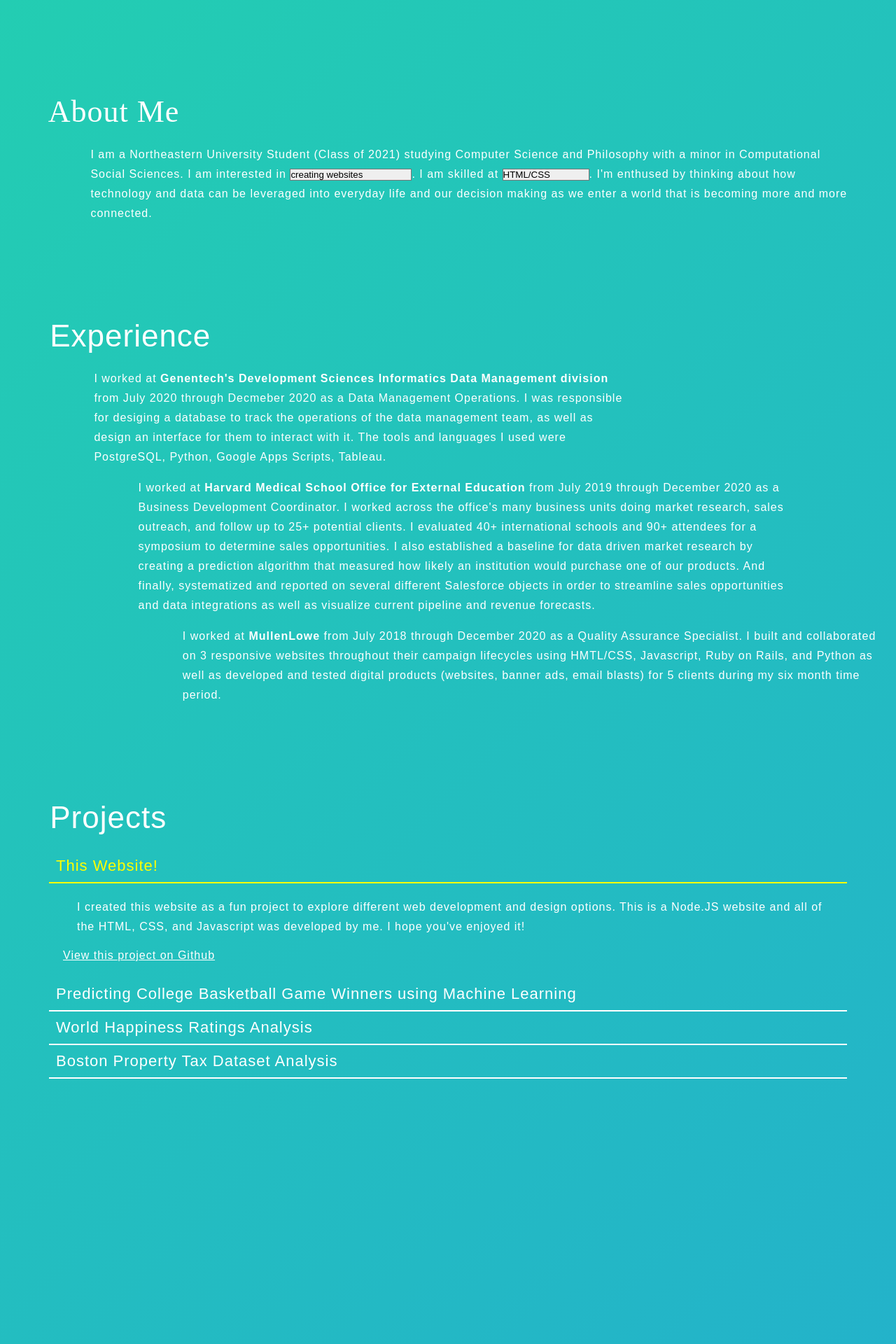
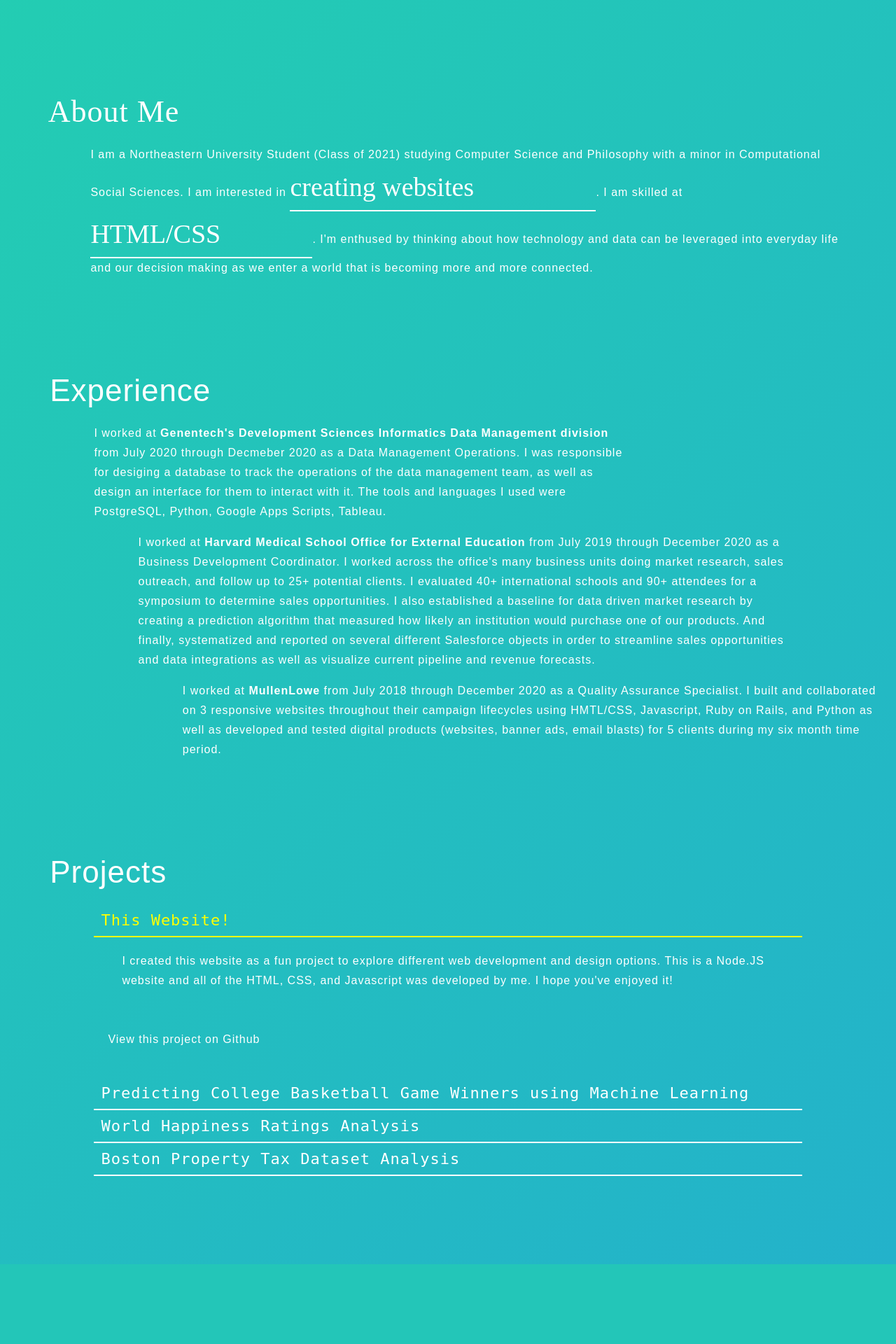
Before and after one commit to samMerkovitz/PersonalWebsite, a Flask app: page / in a window 1280 px wide. Shown: the part 960-2880 px from the top of the page at 70% size. After the commit the page ends 2766 px from the top, so only its background shows below. Run offline with Flask 2, Linux system fonts and the light colour scheme.

Commit message:
updated deployment

```diff
--- a/app/static/javascript/fadein.js
+++ b/app/static/javascript/fadein.js
@@ -39,9 +39,11 @@
 
       function openNav() {
         document.getElementById("mySideNav").style.width = "250px";
+        $('.menu-icon').css('display', 'none');
       }
 
       /* Set the width of the side navigation to 0 */
       function closeNav() {
         document.getElementById("mySideNav").style.width = "0";
+        $('.menu-icon').css('display', 'flex');
       }
--- a/app/static/styles/main.css
+++ b/app/static/styles/main.css
@@ -13,6 +13,7 @@
 
 html {
     cursor: url('../img/hand-cursor.png'), auto;
+    overflow-x: hidden;
 }
 
 a {
@@ -220,6 +206,20 @@
     padding-right: 20px;
     color: inherit;
     text-decoration: none;
+}
+
+.github-link {
+    font-family: Montserrat, sans-serif;
+    font-size: 16px;
+    line-height: 32px;
+    font-weight: 500px;
+    padding-top: 15px;
+    padding-bottom: 9px;
+    padding-right: 20px;
+    color: inherit;
+    text-decoration: none;
+    float: left;
+    clear: left;
 }
 
 .education_section {
@@ -409,6 +361,30 @@
 }
 
 
+<<<<<<< HEAD:app/static/styles/main.css
+=======
+.about-me-p {
+    font-family: 'Libre Baskerville', serif;
+    font-size: 38px;
+    line-height: 65px;
+}
+
+.about-me-select {
+    font-family: 'Libre Baskerville', serif;
+    font-size: 38px;
+    line-height: 65px;
+    border: 0;
+    border-bottom: 2px solid;
+    border-bottom-color: white;
+    background: transparent;
+    color: white;
+
+}
+
+
+
+
+>>>>>>> 97df5ed00f26ea6ede7ec82fee5380959f70a0bf:public/app/static/styles/main.css
 /* Scroll Down */
 
 .scrolldown-wrapper {
@@ -456,13 +432,128 @@
 	}
 }
 
+<<<<<<< HEAD:app/static/styles/main.css
 .github {
     height: 40px;
     width: 40px;
 }
+=======
+
+
+
+
+>>>>>>> 97df5ed00f26ea6ede7ec82fee5380959f70a0bf:public/app/static/styles/main.css
 
 .github-link {
     text-decoration: underline;
     padding-top: 15px;
     color: white;
 }
+
+
+.projects {
+    margin: 10% auto;
+    margin-top: 0;
+    color: #fff;
+    width: 80%;
+
+  }
+
+  summary {
+    display: block;
+    padding: 10px;
+    font-family: "Space Mono", monospace;
+    font-size: 22px;
+    transition: .3s;
+    border-bottom: 2px solid;
+    user-select: none;
+  }
+
+  details > div {
+    display: block;
+    flex-wrap: wrap;
+    overflow: auto;
+    height: 100%;
+    user-select: none;
+    padding: 0 20px;
+    font-family: "Karla", sans-serif;
+    line-height: 1.5;
+  }
+
+  details > div > img {
+    align-self: flex-start;
+    max-width: 100%;
+    margin-top: 20px;
+  }
+
+  details > div > p {
+    flex: 1;
+  }
+
+  details[open] > summary {
+     color: yellow;
+  }
+
+  @media (min-width: 768px) {
+    details[open] > div > p {
+      opacity: 0;
+      animation-name: showContent;
+      animation-duration: 0.6s;
+      animation-delay: 0.2s;
+      animation-fill-mode: forwards;
+      margin: 0;
+      padding-left: 20px;
+    }
+
+    details[open] > div {
+      animation-name: slideDown;
+      animation-duration: 0.3s;
+      animation-fill-mode: forwards;
+    }
+
+    details[open] > div > img {
+      opacity: 0;
+      height: 100%;
+      margin: 0;
+      animation-name: showImage;
+      animation-duration: 0.3s;
+      animation-delay: 0.15s;
+      animation-fill-mode: forwards;
+    }
+  }
+
+  @keyframes slideDown {
+    from {
+      opacity: 0;
+      height: 0;
+      padding: 0;
+    }
+
+    to {
+      opacity: 1;
+      height: var(--contentHeight);
+      padding: 20px;
+    }
+  }
+
+  @keyframes showImage {
+    from {
+      opacity: 0;
+      clip-path: inset(50% 0 50% 0);
+      transform: scale(0.4);
+    }
+
+    to {
+      opacity: 1;
+      clip-path: inset(0 0 0 0);
+    }
+  }
+
+  @keyframes showContent {
+    from {
+      opacity: 0;
+    }
+    to {
+      opacity: 1;
+    }
+  }
--- a/app/templates/index.html
+++ b/app/templates/index.html
@@ -1,6 +1,37 @@
-{% extends "nav-menu.html" %}
+<html>
+    <head>
+        <link rel="stylesheet" type="text/css" href="styles/main.css" />
+    </head>
+    <body>
+        <div class="nav-menu" id="nav-menu" data-collapse="medium" data-animation="default" data-duration="400" role="banner">
+            <div class="nav-items">
+                <div class="nav-wrapper">
+                    <nav role="navigation" class="nav-items-in-menu">
+                        <a href='/index' aria-current="page" class="home-button">HOME</a>
+                        <a href='/index#education-container' aria-current="page" class="about-button">ABOUT</a>
+                        <a href='/index#experience-section' aria-current="page" class="about-button">EXPERIENCE</a>
+                        <a href="/index#projects-section" aria-current="page" class="about-button">PROJECTS</a>
+                        <a href="https://www.linkedin.com/in/sam-merkovitz" aria-current="page" class="about-button" target="__blank">LINKEDIN</a>
 
-{% block content %}
+
+                    </nav>
+                    <div class="sidenav-menu" >
+                        <img onclick="openNav()" class="menu-icon" alt="" src="{{ url_for('static', filename='img/menu-icon.png') }}"></img>
+                        <div class="sidenav"id=mySideNav>
+                            <a href="javascript:void(0)" class="closebtn" onclick="closeNav()">&times;</a>
+                            <a href='/index' aria-current="page" class="home-button">HOME</a>
+                            <a href='/index#education-container' aria-current="page" class="about-button">ABOUT</a>
+                            <a href='/index#experience-section' aria-current="page" class="about-button">EXPERIENCE</a>
+                            <a href="/index#projects-section" aria-current="page" class="about-button">PROJECTS</a>
+                            <a href="https://www.linkedin.com/in/sam-merkovitz" aria-current="page" class="about-button" target="__blank">LINKEDIN</a>
+                        </div>
+
+                    </div>
+                </div>
+            </div>
+        </div>
+
+
 
         <section class="header-section" >
             <div class="header-container">
@@ -25,7 +56,7 @@
                     About Me
                 </h1>
                 <p class="about-me-p">
-                    I am a Northeastern University Student (Class of 2021) studying Computer Science and Philosophy with a minor in Computational Social Sciences. I am interested in
+                    I am a Northeastern University Student (Class of 2021) studying Computer Science and Philosophy with a minor in Computational Social Sciences. I am interested in
                     <select class="about-me-select">
                         <option>creating websites</option>
                         <option>using data to make decisions</option>
@@ -66,13 +97,11 @@
         </section>
 
         <section class="projects-tab" id="projects-section">
-
             <div>
                 <h1 class="section-header">
                     Projects
                 </h1>
             </div>
-            <div class="projects-container">
             <section class="projects">
                 <details open>
                 <summary>
@@ -125,11 +154,19 @@
                     </p>
                     </div>
                 </details>
-
             </section>
-        </div>
         </section>
 
 
 
-{% endblock %}
+
+<script src="static/javascript/jquery.js"></script>
+<script src="static/javascript/fadein.js"></script>
+
+</body>
+
+
+
+
+
+</html>
```
Also changed, not shown: other parts of app/static/styles/main.css (+0 -63 lines), 1 other file.
